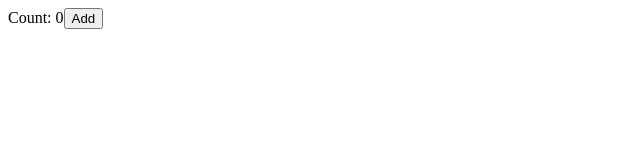
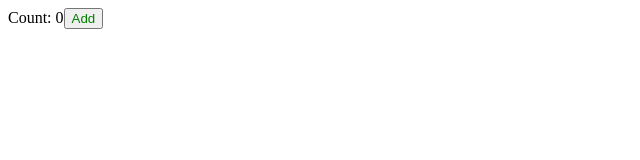
Before and after one commit to 108times/advanced-frontend, a React app: page / in a window 1280 px wide. Shown: the top 160 px of the page, without its empty margins (0-640 px from the left). Built offline with nearby package versions, Linux system fonts and the light colour scheme.

Commit message:
build: handle css modules

```diff
--- /dev/null
+++ b/src/counter/counter.module.scss
@@ -0,0 +1,3 @@
+.button {
+  color: green;
+}
--- a/src/counter/index.tsx
+++ b/src/counter/index.tsx
@@ -1,11 +1,13 @@
 import { useState } from "react";
-import "./counter.scss";
+import classes from "./counter.module.scss";
 export const Counter = () => {
   const [count, setCount] = useState(0);
   return (
     <div>
       Count: {count}
-      <button onClick={() => setCount((c) => c + 1)}>Add</button>
+      <button className={classes.button} onClick={() => setCount((c) => c + 1)}>
+        Add
+      </button>
     </div>
   );
 };
--- /dev/null
+++ b/src/global.d.ts
@@ -0,0 +1,2 @@
+declare module "*.module.css";
+declare module "*.module.scss";
--- a/tsconfig.json
+++ b/tsconfig.json
@@ -11,7 +11,9 @@
     //
 
     "esModuleInterop": true,
-    "allowSyntheticDefaultImports": true
+    "allowSyntheticDefaultImports": true,
+
+    "plugins": [{ "name": "typescript-plugin-css-modules" }]
   },
 
   "ts-node": {
```
Also changed, not shown: src/counter/counter.scss (deleted), 3 other files (tests, documents, lock files or other folders).
